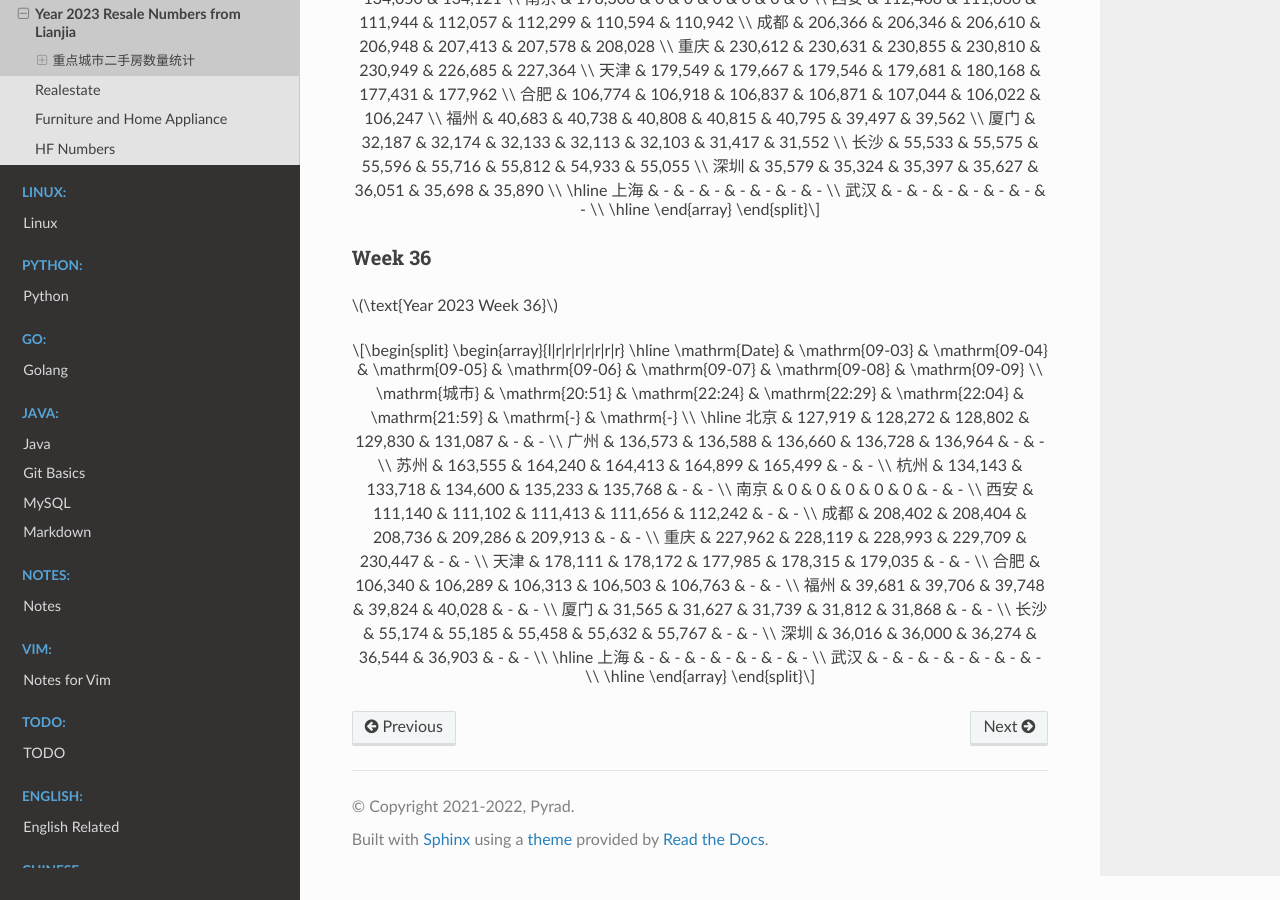
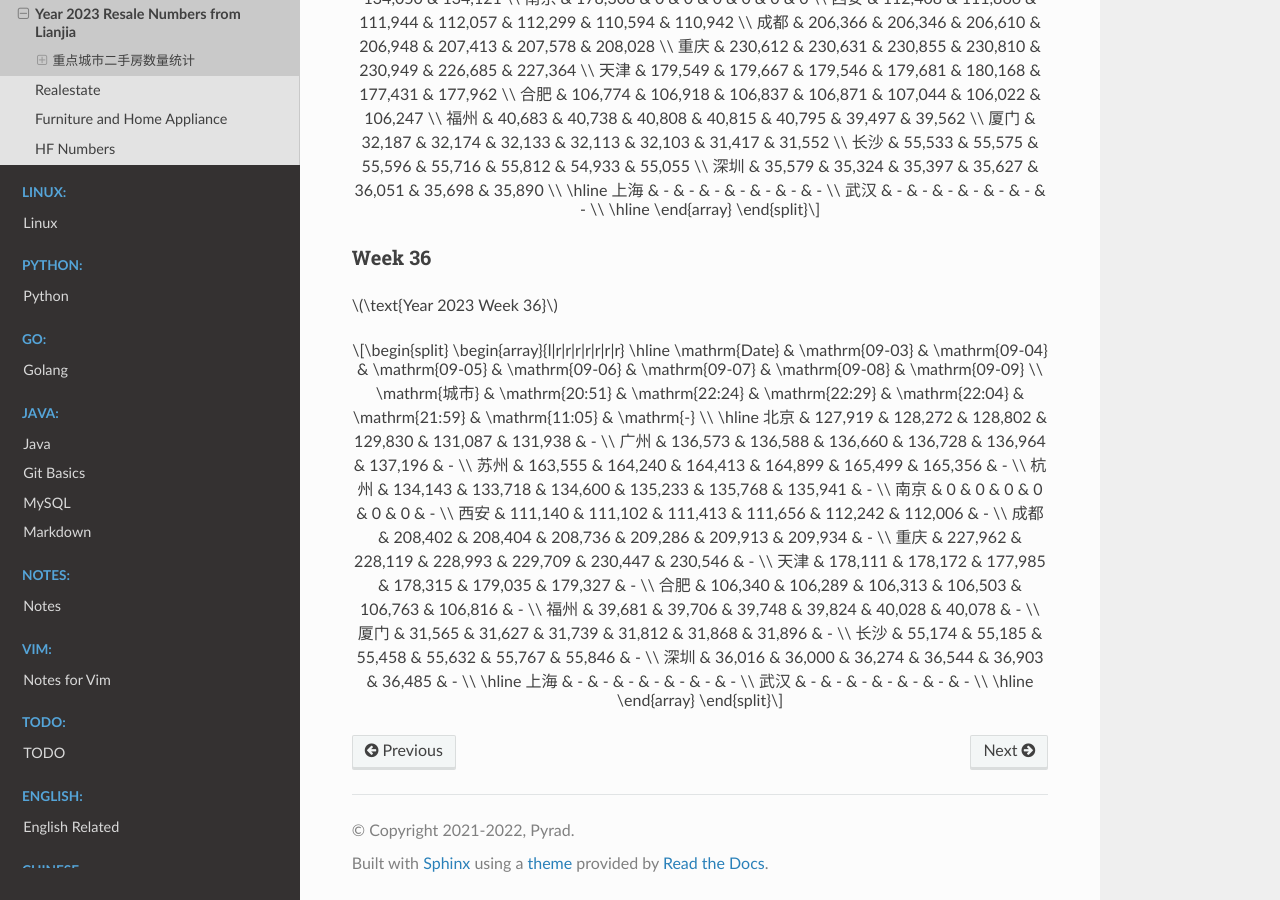
Before and after one commit to Pyrad/pyradnotes, a Sphinx documentation site: the page built from source/RealEstate/resalenumbers2023.md, in a window 1280 px wide and 900 px high, scrolled down 13033 px. Built offline with Sphinx 7.4.7 and the Read the Docs theme 2.0.0, drawn with Linux system fonts in a browser that asks for light colours; a script that is not in the unit is left out.

Commit message:
Realestate Update resale numbers 2023-09-08 11:05

```diff
--- a/source/RealEstate/resalenumbers2023.md
+++ b/source/RealEstate/resalenumbers2023.md
@@ -866,22 +866,22 @@
 \begin{array}{l|r|r|r|r|r|r|r}
 \hline
 \mathrm{Date} & \mathrm{09-03} & \mathrm{09-04} & \mathrm{09-05} & \mathrm{09-06} & \mathrm{09-07} & \mathrm{09-08} & \mathrm{09-09} \\
-\mathrm{城市} & \mathrm{20:51} & \mathrm{22:24} & \mathrm{22:29} & \mathrm{22:04} & \mathrm{21:59} & \mathrm{-} & \mathrm{-} \\
+\mathrm{城市} & \mathrm{20:51} & \mathrm{22:24} & \mathrm{22:29} & \mathrm{22:04} & \mathrm{21:59} & \mathrm{11:05} & \mathrm{-} \\
 \hline
-北京 & 127,919 & 128,272 & 128,802 & 129,830 & 131,087 & - & - \\
-广州 & 136,573 & 136,588 & 136,660 & 136,728 & 136,964 & - & - \\
-苏州 & 163,555 & 164,240 & 164,413 & 164,899 & 165,499 & - & - \\
-杭州 & 134,143 & 133,718 & 134,600 & 135,233 & 135,768 & - & - \\
-南京 & 0 & 0 & 0 & 0 & 0 & - & - \\
-西安 & 111,140 & 111,102 & 111,413 & 111,656 & 112,242 & - & - \\
-成都 & 208,402 & 208,404 & 208,736 & 209,286 & 209,913 & - & - \\
-重庆 & 227,962 & 228,119 & 228,993 & 229,709 & 230,447 & - & - \\
-天津 & 178,111 & 178,172 & 177,985 & 178,315 & 179,035 & - & - \\
-合肥 & 106,340 & 106,289 & 106,313 & 106,503 & 106,763 & - & - \\
-福州 & 39,681 & 39,706 & 39,748 & 39,824 & 40,028 & - & - \\
-厦门 & 31,565 & 31,627 & 31,739 & 31,812 & 31,868 & - & - \\
-长沙 & 55,174 & 55,185 & 55,458 & 55,632 & 55,767 & - & - \\
-深圳 & 36,016 & 36,000 & 36,274 & 36,544 & 36,903 & - & - \\
+北京 & 127,919 & 128,272 & 128,802 & 129,830 & 131,087 & 131,938 & - \\
+广州 & 136,573 & 136,588 & 136,660 & 136,728 & 136,964 & 137,196 & - \\
+苏州 & 163,555 & 164,240 & 164,413 & 164,899 & 165,499 & 165,356 & - \\
+杭州 & 134,143 & 133,718 & 134,600 & 135,233 & 135,768 & 135,941 & - \\
+南京 & 0 & 0 & 0 & 0 & 0 & 0 & - \\
+西安 & 111,140 & 111,102 & 111,413 & 111,656 & 112,242 & 112,006 & - \\
+成都 & 208,402 & 208,404 & 208,736 & 209,286 & 209,913 & 209,934 & - \\
+重庆 & 227,962 & 228,119 & 228,993 & 229,709 & 230,447 & 230,546 & - \\
+天津 & 178,111 & 178,172 & 177,985 & 178,315 & 179,035 & 179,327 & - \\
+合肥 & 106,340 & 106,289 & 106,313 & 106,503 & 106,763 & 106,816 & - \\
+福州 & 39,681 & 39,706 & 39,748 & 39,824 & 40,028 & 40,078 & - \\
+厦门 & 31,565 & 31,627 & 31,739 & 31,812 & 31,868 & 31,896 & - \\
+长沙 & 55,174 & 55,185 & 55,458 & 55,632 & 55,767 & 55,846 & - \\
+深圳 & 36,016 & 36,000 & 36,274 & 36,544 & 36,903 & 36,485 & - \\
 \hline
 上海 & - & - & - & - & - & - & - \\
 武汉 & - & - & - & - & - & - & - \\
```
Also changed, not shown: 1 other file.
